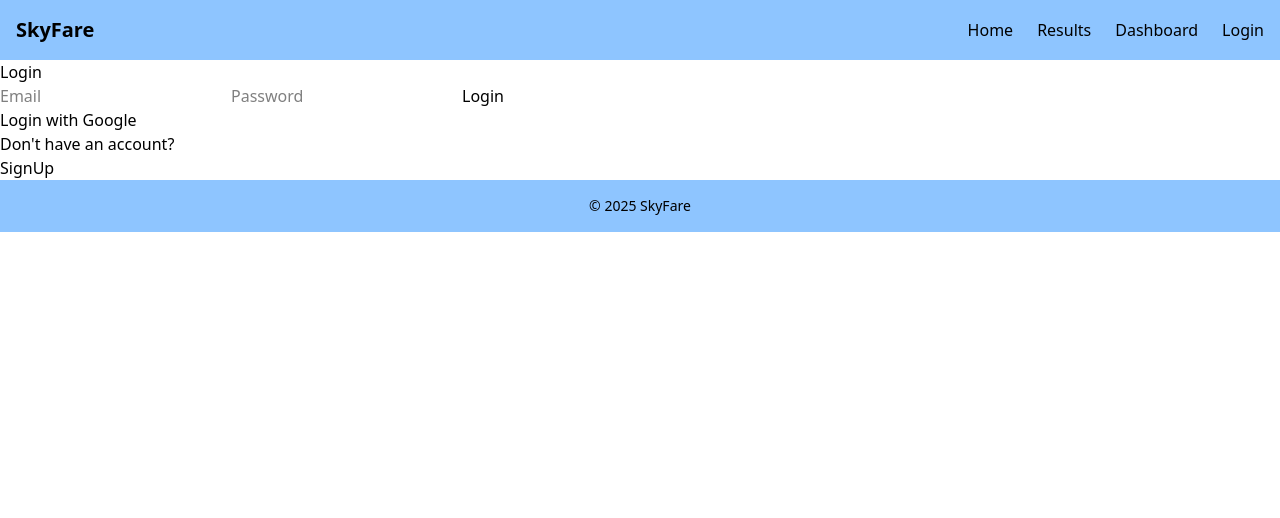
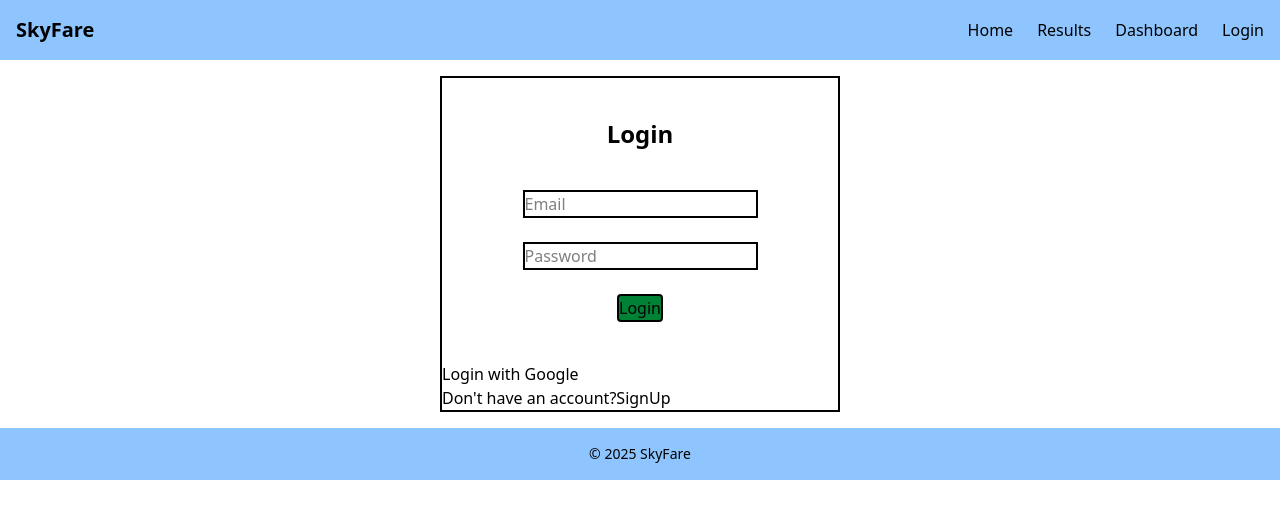
Before and after one commit to nancyerika04/SkyFare_client, a React (Vite) app: page /login in a window 1280 px wide. Shown: the top 518 px of the page. Built offline with nearby package versions, Linux system fonts and the light colour scheme; no server answers.

Commit message:
login page

```diff
--- a/src/pages/login.jsx
+++ b/src/pages/login.jsx
@@ -43,19 +43,27 @@ const handleGoogleLogin = async()=>{
   }
 }
   return (
-    <div>
-      <h1> Login </h1>
-      <form onSubmit={handleLogin}>
-        <input
+    <div className='bg-white border-2 w-100 justify-self-center m-4'>
+      <h1 className='font-bold text-2xl text-center  m-10' > Login </h1>
+      <form onSubmit={handleLogin} className=' m-10 text-center'>
+        <input className='border-2'
         type="email" placeholder="Email" value={email} onChange = {(e)=>setEmail(e.target.value)} required/>
-        <input
+        <br />
+        <br />
+        <input className='border-2'
         type="password" placeholder="Password" value={password} onChange = {(e)=>setPassword(e.target.value)} required/>
-        <button type = "submit">{isnewuser?"SignUp":"Login"}</button>
-
+        <br />
+        <br />
+        <button type = "submit" className='bg-green-700 border-2 rounded hover:bg-green-950'>{isnewuser?"SignUp":"Login"}</button>
+        <br />
       </form>
       <button onClick={handleGoogleLogin}>Login with Google</button>
-      <p>{isnewuser ? "Already have an account": "Don't have an account?"}{''}</p>
-      <button type='button' onClick={()=>setIsnewuser(!isnewuser)}>{isnewuser?"Login":"SignUp"}</button>
+
+      <div className='text-center flex'>
+        <p>{isnewuser ? "Already have an account": "Don't have an account?"}{''}</p>
+        <button type='button' className ='text-center hover:underline' onClick={()=>setIsnewuser(!isnewuser)}>{isnewuser?"Login":" SignUp"}</button>
+      </div>
+
       {error && <p> {error} </p>}
     </div>
   )
```
